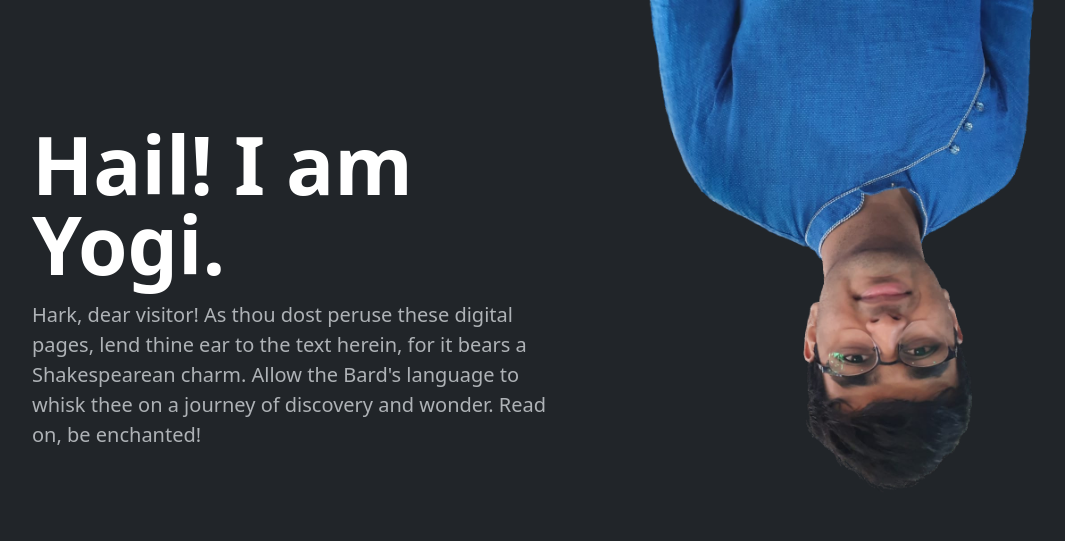
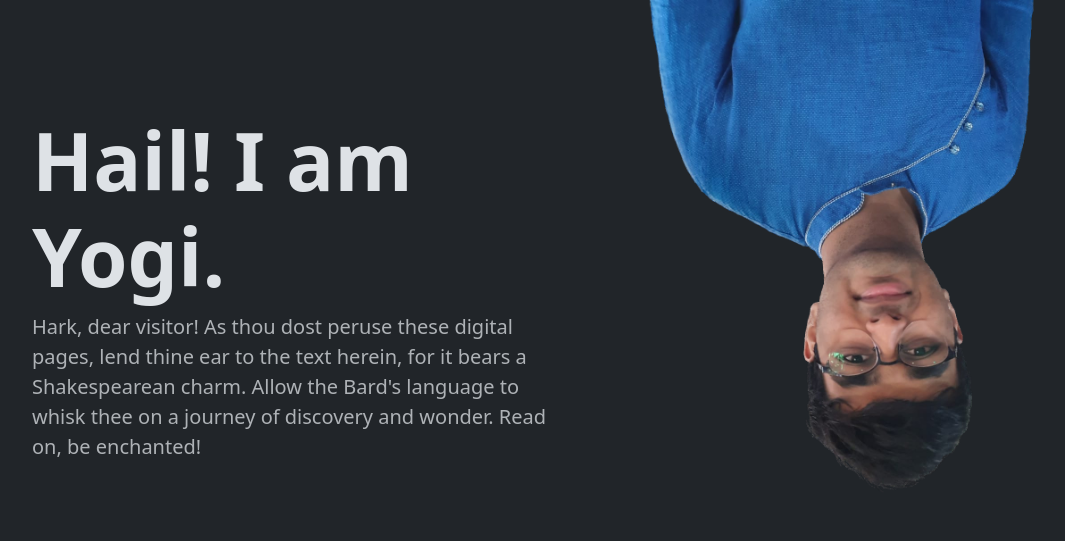
Before and after one commit to Yogi-Patel/yogipatel.dev, a Django app: page / in a window 1280 px wide. Shown: the part 72-613 px from the top of the page, without its empty margins (50-1115 px from the left). Run offline with Django 3.2, Linux system fonts and the light colour scheme; data that the repository does not hold is empty.

Commit message:
Changed Title in index.html

```diff
--- a/website/templates/website/index.html
+++ b/website/templates/website/index.html
@@ -22,7 +22,7 @@
             <img src="{% static 'website/Me Upside Down.png' %}" title="Me" class="d-block mx-lg-auto img-fluid" alt="Me" width="700" height="500">
           </div>
         <div class="col-lg-6 col-md-8 me-auto">
-            <h1 class="display-1 fw-bold text-body-emphasis lh-1 mb-3">Hail! I am Yogi.</h1>
+            <h1 class="display-1 fw-bold ">Hail! I am Yogi.</h1> {% comment "Add it to classes if you do not like current" %} text-body-emphasis lh-1 mb-3 {% endcomment %}
             <p class="lead text-body-secondary">
                 Hark, dear visitor! As thou dost peruse these digital pages, lend thine ear to the text herein, for it bears a Shakespearean charm.
                 Allow the Bard's language to whisk thee on a journey of discovery and wonder. Read on, be enchanted!
```
